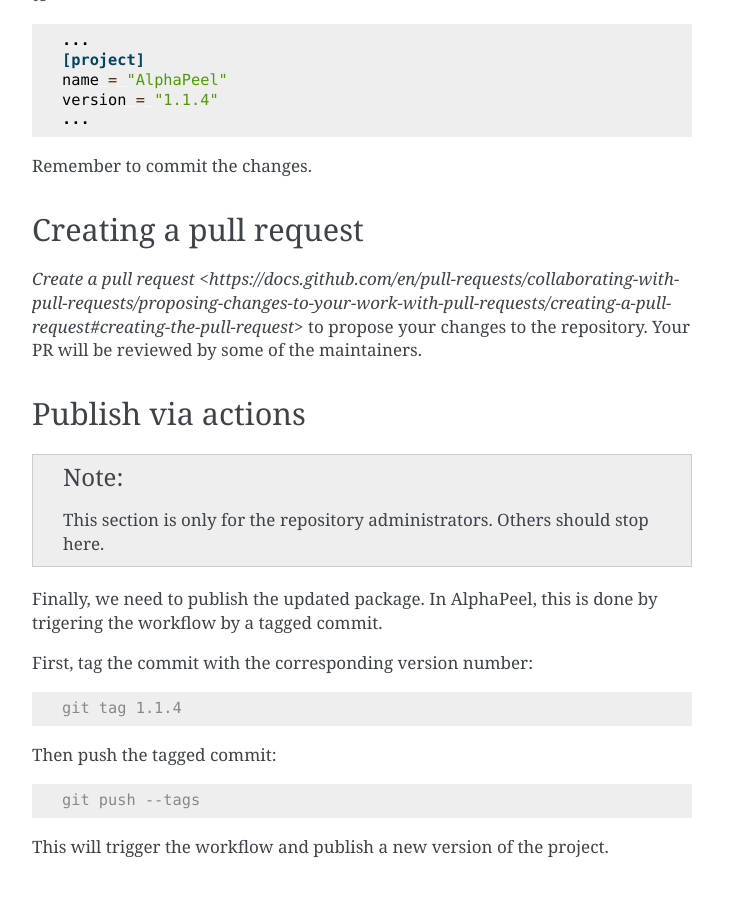
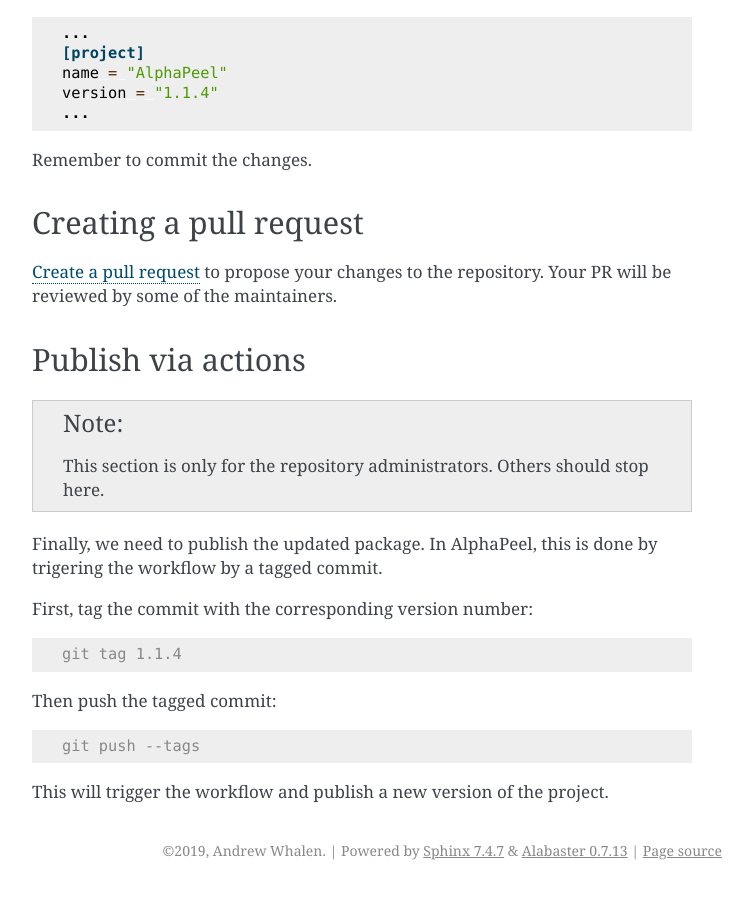
Before and after one commit to AlphaGenes/AlphaPeel, a Sphinx documentation site: the page built from docs/source/contribute.rst, in a window 1280 px wide and 900 px high, scrolled down 1550 px. Shown: the whole window, without its empty margins (388-1140 px from the left). Built offline with Sphinx 7.4.7, drawn with Linux system fonts in a browser that asks for light colours; some of the changed text lies outside the part shown.

Commit message:
Modify contributing guide

```diff
--- a/docs/source/contribute.rst
+++ b/docs/source/contribute.rst
@@ -9,7 +9,8 @@
 ----------------------
 
 Fork the `repository <https://github.com/AlphaGenes/AlphaPeel>`_.
-* For more information, see the `GitHub Docs <https://docs.github.com/en/get-started/quickstart/fork-a-repo?tool=webui&platform=mac#forking-a-repository>_`.
+
+* For more information, see the `GitHub Docs <https://docs.github.com/en/get-started/quickstart/fork-a-repo?tool=webui&platform=mac#forking-a-repository>`_.
 
 Cloning your forked repository
 ------------------------------
@@ -82,7 +83,7 @@
 Creating a pull request
 -----------------------
 
-`Create a pull request <https://docs.github.com/en/pull-requests/collaborating-with-pull-requests/proposing-changes-to-your-work-with-pull-requests/creating-a-pull-request#creating-the-pull-request>` to propose your changes to the repository. Your PR will be reviewed by some of the maintainers.
+`Create a pull request <https://docs.github.com/en/pull-requests/collaborating-with-pull-requests/proposing-changes-to-your-work-with-pull-requests/creating-a-pull-request#creating-the-pull-request>`_ to propose your changes to the repository. Your PR will be reviewed by some of the maintainers.
 
 Publish via actions
 -------------------
```
